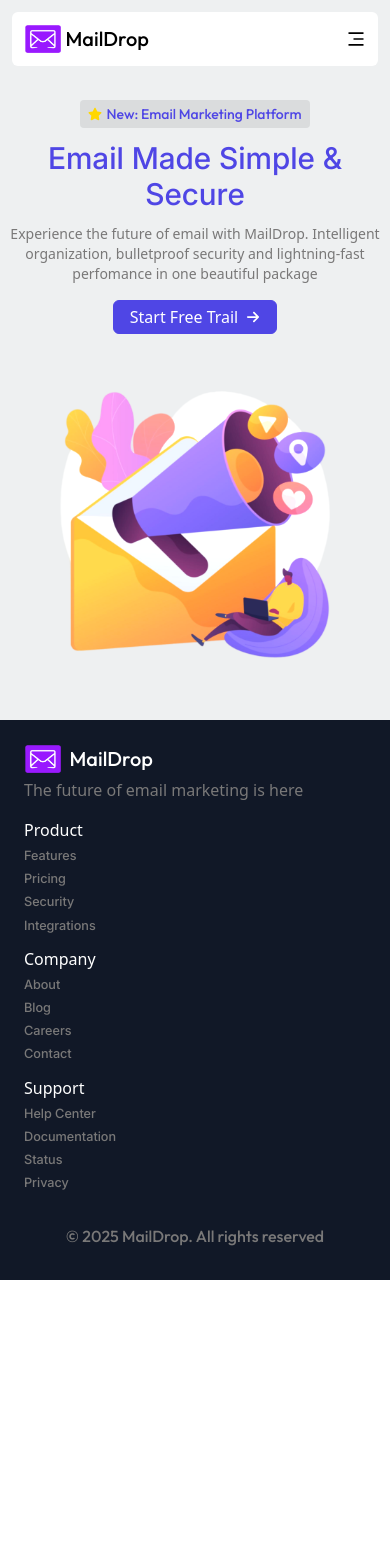
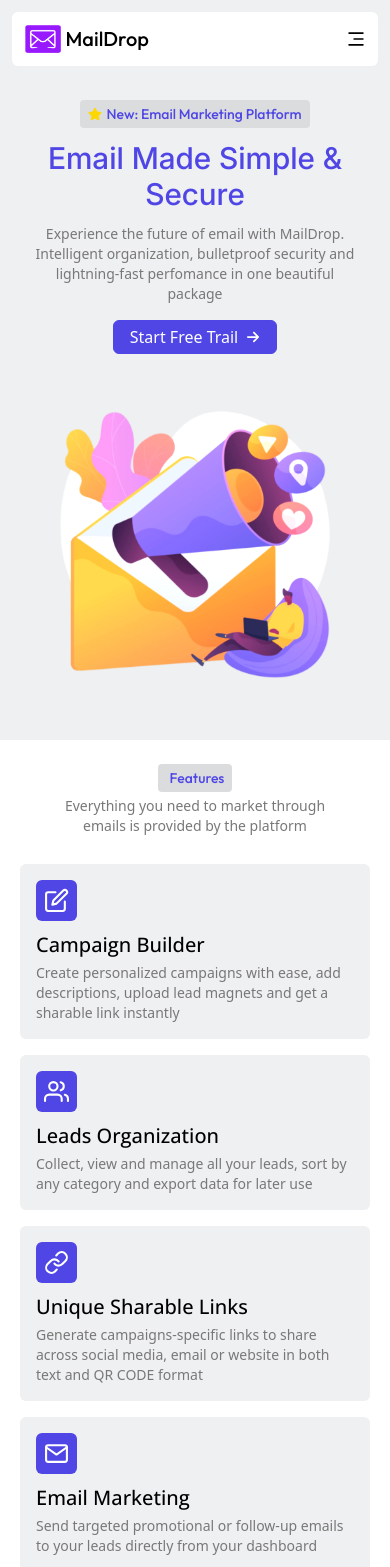
Before and after one commit to Habeebamoo/MailDrop, a React (Vite) app in the folder client/: page / in a window 390 px wide. Shown: the top 1567 px of the page. Before the commit the page ends 1280 px from the top, so only its background shows below. Built offline with nearby package versions, Linux system fonts and the light colour scheme.

Commit message:
updated responsiveness

```diff
--- a/client/src/components/home/Hero.tsx
+++ b/client/src/components/home/Hero.tsx
@@ -5,26 +5,26 @@
 const Hero = () => {
   return (
     <section className="pt-[100px] pb-5 bg-bg px-2">
-      <div className="sm:flex-between sm:w-[80%] mx-auto">
+      <div className="lg:flex-between lg:w-[70%] mx-auto">
         <div>
-          <div className="max-sm:flex-center sm:flex-start">
+          <div className="max-lg:flex-center lg:flex-start">
             <p className="bg-bg2 font-outfit flex-start py-1 px-2 rounded font-open text-sm text-primary">
             <FaStar color="gold" />
             <span className="ml-1">New: Email Marketing Platform</span>
             </p>
           </div>
-          <h1 className="font-inter text-primary text-3xl max-sm:text-center mt-3">Email Made Simple & Secure</h1>
-          <p className="max-sm:text-center text-sm max-sm:mt-3 sm:mt-1 text-accent">
+          <h1 className="font-inter text-primary text-3xl max-lg:text-center mt-3">Email Made Simple & Secure</h1>
+          <p className="max-lg:text-center text-sm max-lg:mt-3 lg:mt-1 text-accent max-lg:w-[90%] mx-auto">
             Experience the future of email with MailDrop. Intelligent organization, bulletproof security and lightning-fast perfomance in one beautiful package
           </p>
-          <button className="max-sm:mx-auto max-sm:mt-4 sm:mt-2 px-4 btn-primary flex-center">
+          <button className="max-lg:mx-auto max-lg:mt-4 lg:mt-2 px-4 btn-primary flex-center">
             <span className="mr-2">Start Free Trail</span>
             <FaArrowRight size={14} />
           </button>
         </div>
         <div className="max-sm:mt-4">
           <div className="flex-center">
-            <img src={heroImg} className="max-sm:h-[350px] sm:h-[300px]" />
+            <img src={heroImg} className="max-lg:h-[350px] lg:h-[300px]" />
           </div>
         </div>
       </div>
--- a/client/src/components/home/Main.tsx
+++ b/client/src/components/home/Main.tsx
@@ -1,7 +1,44 @@
+import { FiEdit, FiLink, FiMail, FiUsers } from "react-icons/fi"
+
 const Main = () => {
   return (
-    <section>
-
+    <section className="py-6 px-3">
+      <div className="flex-center">
+        <p className="bg-bg2 font-outfit py-1 px-2 rounded font-open text-sm text-primary">
+        <span className="ml-1">Features</span>
+        </p>
+      </div>
+      <p className="text-sm text-center mt-1 mx-auto text-accent w-[80%]">Everything you need to market through emails is provided by the platform</p>
+      <div className="grid lg:grid-cols-4 md:grid-cols-2 lg:gap-3 md:gap-3 mt-5 p-2 lg:w-[95%] mx-auto">
+        <div className="bg-bg p-4 rounded-md mb-4">
+          <div className="bg-primary p-2 rounded-md inline-block">
+            <FiEdit color="white" size={25} />
+          </div>
+          <h1 className="font-open mt-1 text-xl">Campaign Builder</h1>
+          <p className="text-accent text-sm mt-1">Create personalized campaigns with ease, add descriptions, upload lead magnets and get a sharable link instantly</p>
+        </div>
+        <div className="bg-bg p-4 rounded-md mb-4">
+          <div className="bg-primary p-2 rounded-md inline-block">
+            <FiUsers color="white" size={25} />
+          </div>
+          <h1 className="font-open mt-1 text-xl">Leads Organization</h1>
+          <p className="text-accent text-sm mt-1">Collect, view and manage all your leads, sort by any category and export data for later use</p>
+        </div>
+        <div className="bg-bg p-4 rounded-md mb-4">
+          <div className="bg-primary p-2 rounded-md inline-block">
+            <FiLink color="white" size={25} />
+          </div>
+          <h1 className="font-open mt-1 text-xl">Unique Sharable Links</h1>
+          <p className="text-accent text-sm mt-1">Generate campaigns-specific links to share across social media, email or website in both text and QR CODE format</p>
+        </div>
+        <div className="bg-bg p-4 rounded-md mb-4">
+          <div className="bg-primary p-2 rounded-md inline-block">
+            <FiMail color="white" size={25} />
+          </div>
+          <h1 className="font-open mt-1 text-xl">Email Marketing</h1>
+          <p className="text-accent text-sm mt-1">Send targeted promotional or follow-up emails to your leads directly from your dashboard</p>
+        </div>
+      </div>
     </section>
   )
 }
```
